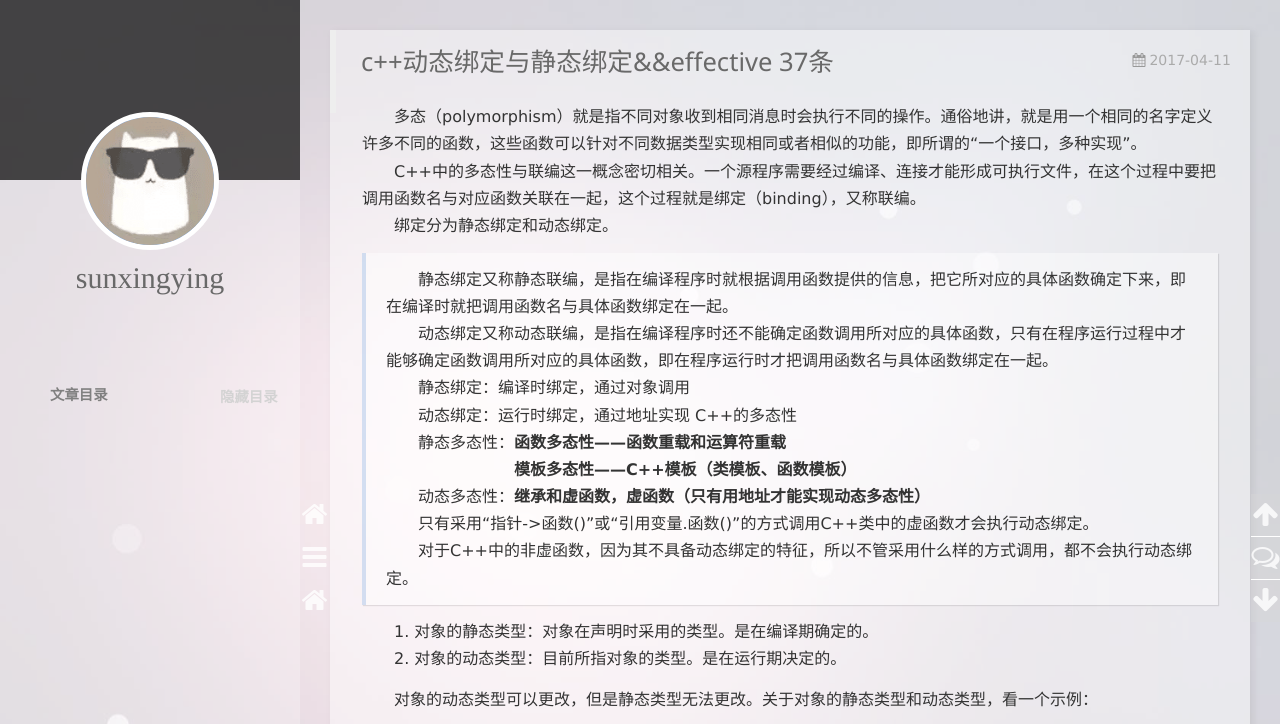
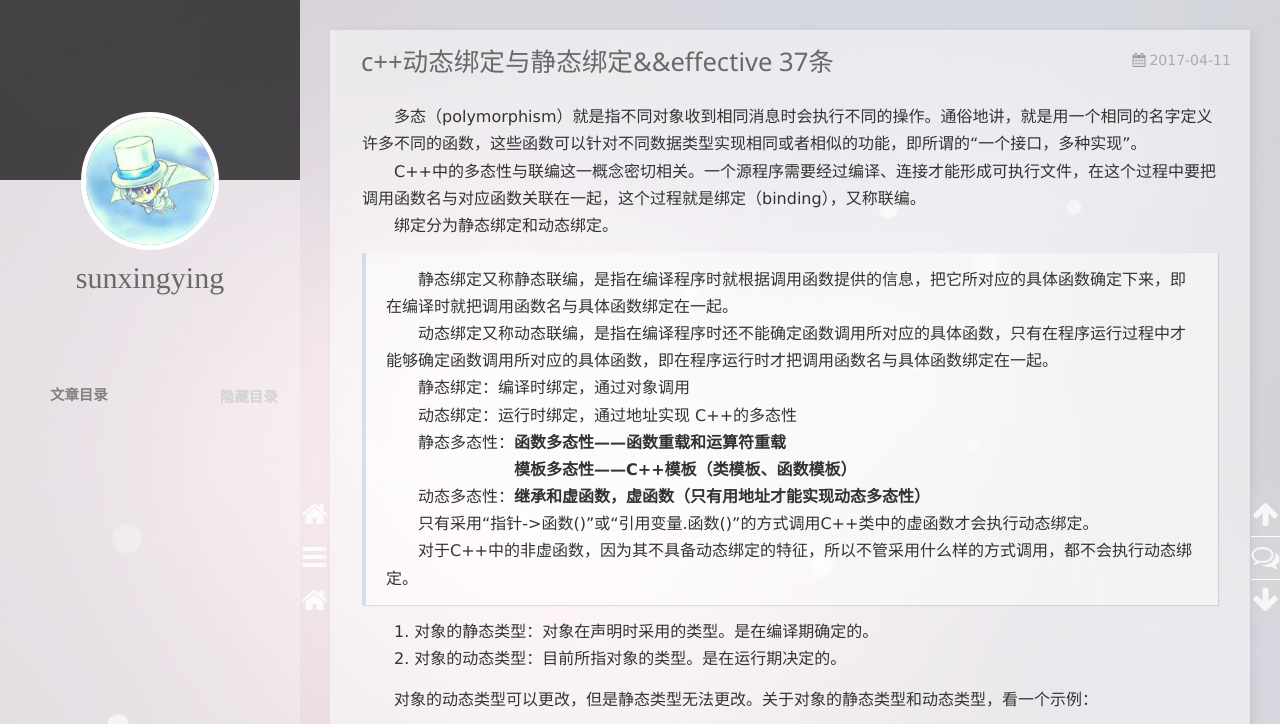
Before and after one commit to excelentone/excelentone.github.io, a plain HTML site: page 2017/04/11/c++动态绑定与静态绑定&&effective 37条/index.html in a window 1280 px wide. Shown: the top 724 px of the page. Drawn offline with nearby package versions, Linux system fonts and the light colour scheme; some packages are replaced by stand-ins of ours; a script that the page names is missing.

Commit message:
Site updated: 2017-04-11 22:41:27

```diff
--- a/2017/04/11/c++动态绑定与静态绑定&&effective 37条/index.html
+++ b/2017/04/11/c++动态绑定与静态绑定&&effective 37条/index.html
@@ -97,7 +97,7 @@
 <div class="intrude-less">
     <header id="header" class="inner">
         <a href="/" class="profilepic">
-            <img src="/img/avatar.png" class="animated zoomIn">
+            <img src="/img/avatar.jpg" class="animated zoomIn">
         </a>
         <hgroup>
           <h1 class="header-author"><a href="/">sunxingying</a></h1>
@@ -222,7 +222,7 @@
     <div class="intrude-less">
         <header id="header" class="inner">
             <a href="/" class="profilepic">
-                <img src="/img/avatar.png" class="animated zoomIn">
+                <img src="/img/avatar.jpg" class="animated zoomIn">
             </a>
             <hgroup>
               <h1 class="header-author"><a href="/" title="回到主页">sunxingying</a></h1>
```
Also changed, not shown: archives/2017/04/index.html (+2 -2 lines), archives/2017/index.html (+2 -2 lines), archives/index.html (+2 -2 lines), index.html (+2 -2 lines), img/avatar.jpg (added), 1 other file.
